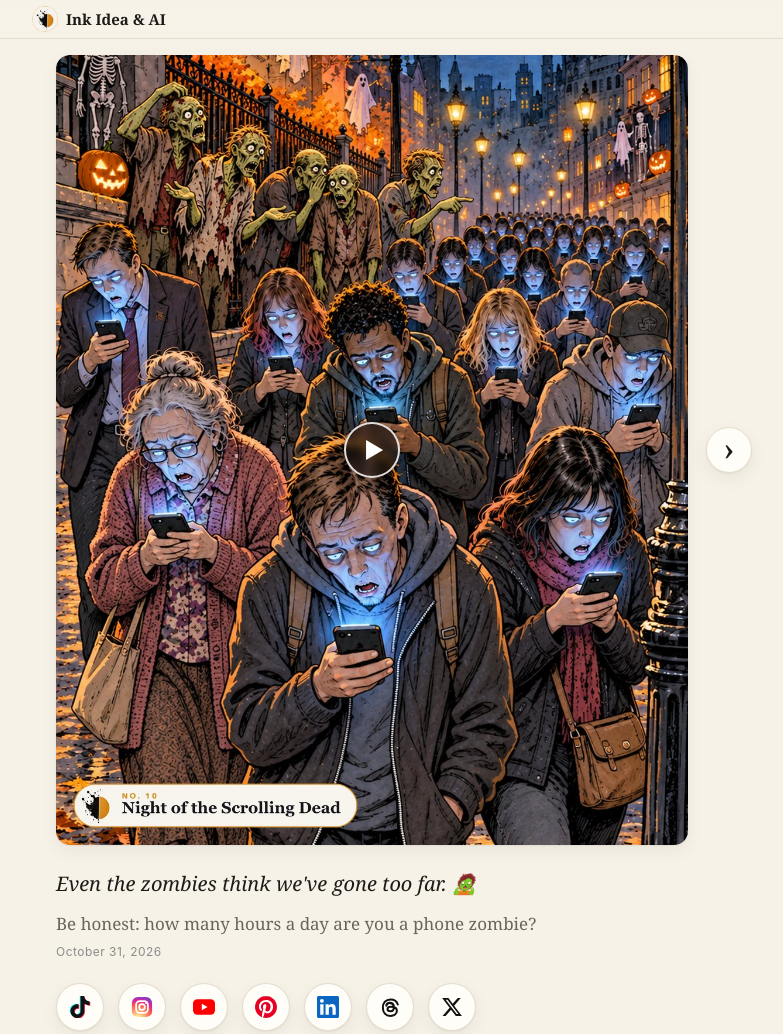
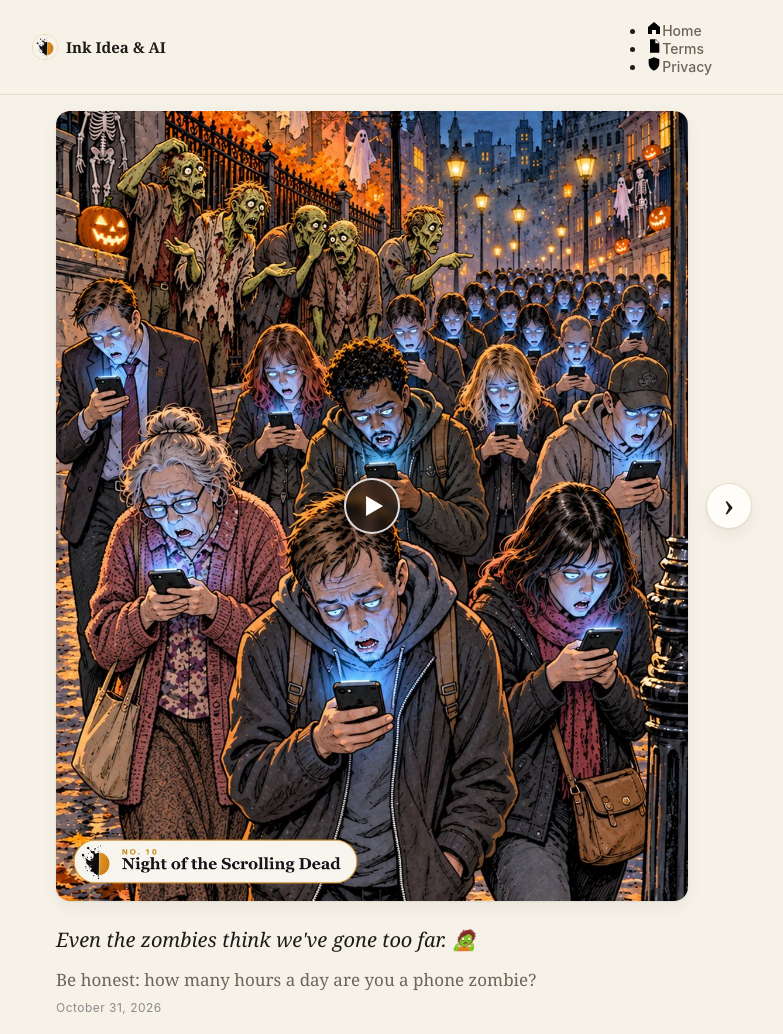
Before and after one commit to alborz-geramifard/ink-idea-and-ai-public, a plain HTML site: page docs/cartoons/10-night-of-the-scrolling-dead/index.html in a window 1280 px wide. Shown: the top 1034 px of the page, without its empty margins (268-1051 px from the left). Drawn offline with Linux system fonts and the light colour scheme.

Commit message:
Update index.html

```diff
--- a/docs/cartoons/10-night-of-the-scrolling-dead/index.html
+++ b/docs/cartoons/10-night-of-the-scrolling-dead/index.html
@@ -11,11 +11,12 @@
 <meta property="og:image" content="https://alborz-geramifard.com/ink-idea-and-ai-public/cartoons/img/10.jpg">
 <meta property="og:image:width" content="1080"><meta property="og:image:height" content="1350">
 <meta name="twitter:card" content="summary_large_image">
-<link rel="stylesheet" href="../../style.css?v=23">
+<link rel="stylesheet" href="../../style.css?v=29">
 </head>
 <body>
 <nav class="topbar">
-  <a class="home" href="../../"><img src="../../logo-round.png?v=1" width="26" height="26" alt="">Ink Idea &amp; AI</a>
+  <a class="home" href="../../"><img src="../../logo-round.png?v=1" width="26" height="26" alt=""><span>Ink Idea &amp; AI</span></a>
+  <ul class="links"><li><a href="../../"><svg viewBox="0 0 24 24" width="16" height="16" aria-hidden="true"><path d="M3 10.5 12 3l9 7.5V21h-6v-6H9v6H3z"/></svg>Home</a></li><li><a href="../../terms.html"><svg viewBox="0 0 24 24" width="16" height="16" aria-hidden="true"><path d="M6 2h9l5 5v15H6zM14 2v6h6M9.5 13h7M9.5 17h7"/></svg>Terms</a></li><li><a href="../../privacy.html"><svg viewBox="0 0 24 24" width="16" height="16" aria-hidden="true"><path d="M12 2 4 5v6c0 5 3.4 9.4 8 11 4.6-1.6 8-6 8-11V5zM9 12l2 2 4-4"/></svg>Privacy</a></li></ul>
 </nav>
 <main class="cartoon">
   <figure>
```
